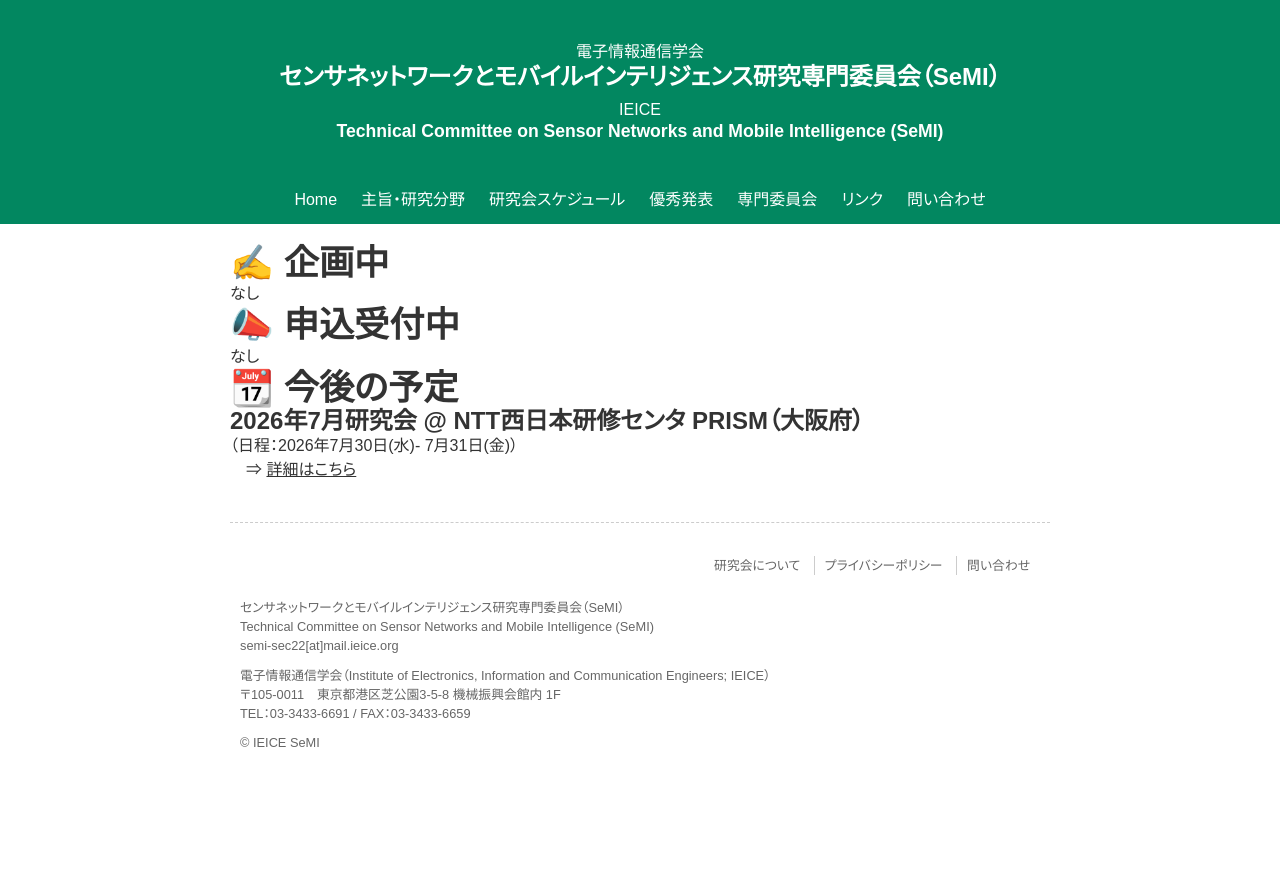
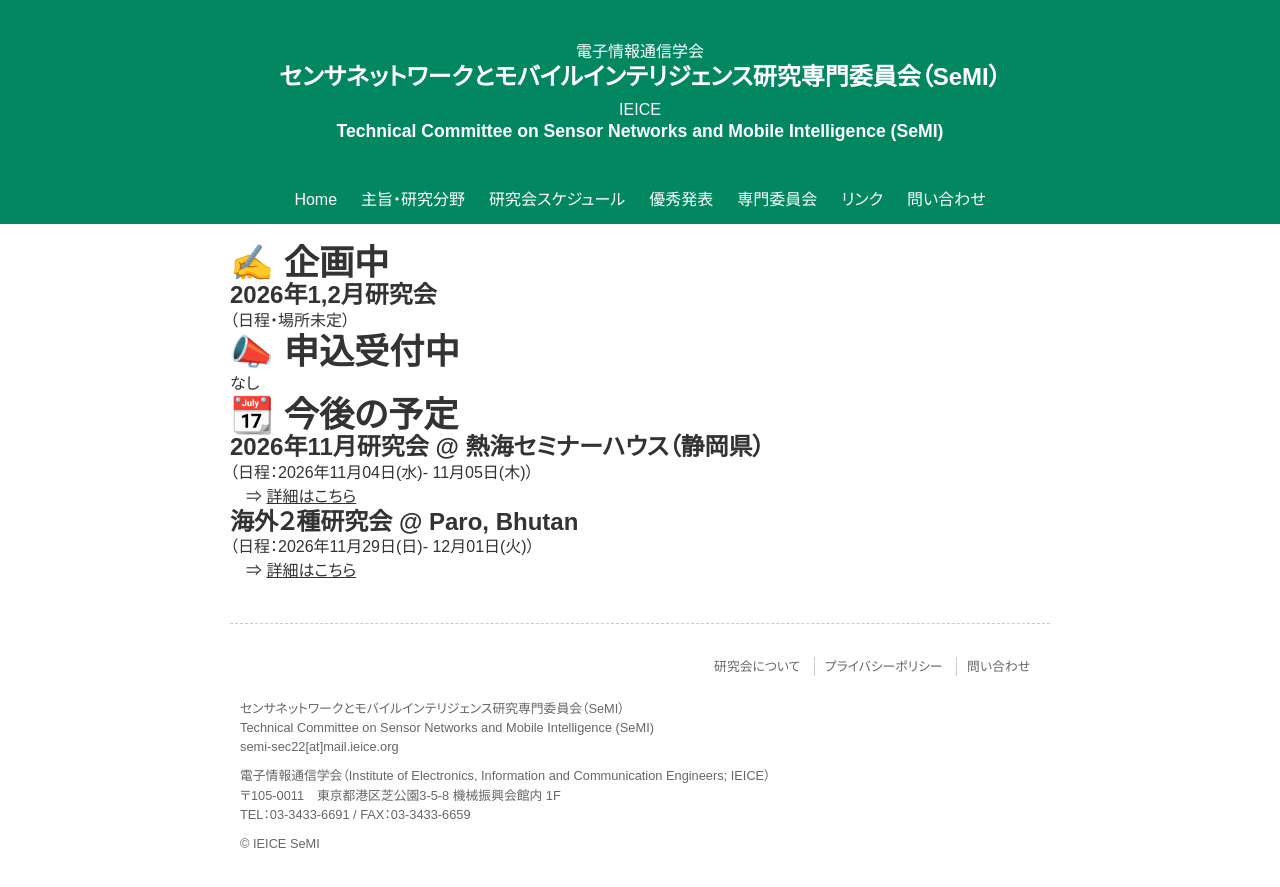
Before and after one commit to IEICE-SeMI/ieice-semi.github.io, a Jekyll site: the page built from docs/_posts/2000-01-01-announce.md, in a window 1280 px wide. Shown: the top 887 px of the page. Built offline with Jekyll 4.4.1, drawn with Linux system fonts in a browser that asks for light colours.

Commit message:
add 2026-11

```diff
--- a/docs/_posts/2000-01-01-announce.md
+++ b/docs/_posts/2000-01-01-announce.md
@@ -6,7 +6,8 @@
 
 # ✍️ 企画中
 
-なし
+## 2026年1,2月研究会
+（日程・場所未定）
 
 # 📣 申込受付中
 
@@ -14,6 +15,10 @@
 
 # 📆 今後の予定
 
-## 2026年7月研究会 @ NTT西日本研修センタ PRISM（大阪府）
-（日程：2026年7月30日(水)- 7月31日(金)）
-　⇒ [詳細はこちら](./posts/202607/)
+## 2026年11月研究会 @ 熱海セミナーハウス（静岡県）
+（日程：2026年11月04日(水)- 11月05日(木)）
+　⇒ [詳細はこちら](./posts/202611/)
+
+## 海外２種研究会 @ Paro, Bhutan
+（日程：2026年11月29日(日)- 12月01日(火)）
+　⇒ [詳細はこちら](./posts/202611/)
```
Also changed, not shown: docs/_posts/2026-11-04-conf.md (added, +32 -0 lines), docs/_posts/2026-11-29-conf.md (added, +35 -0 lines).
